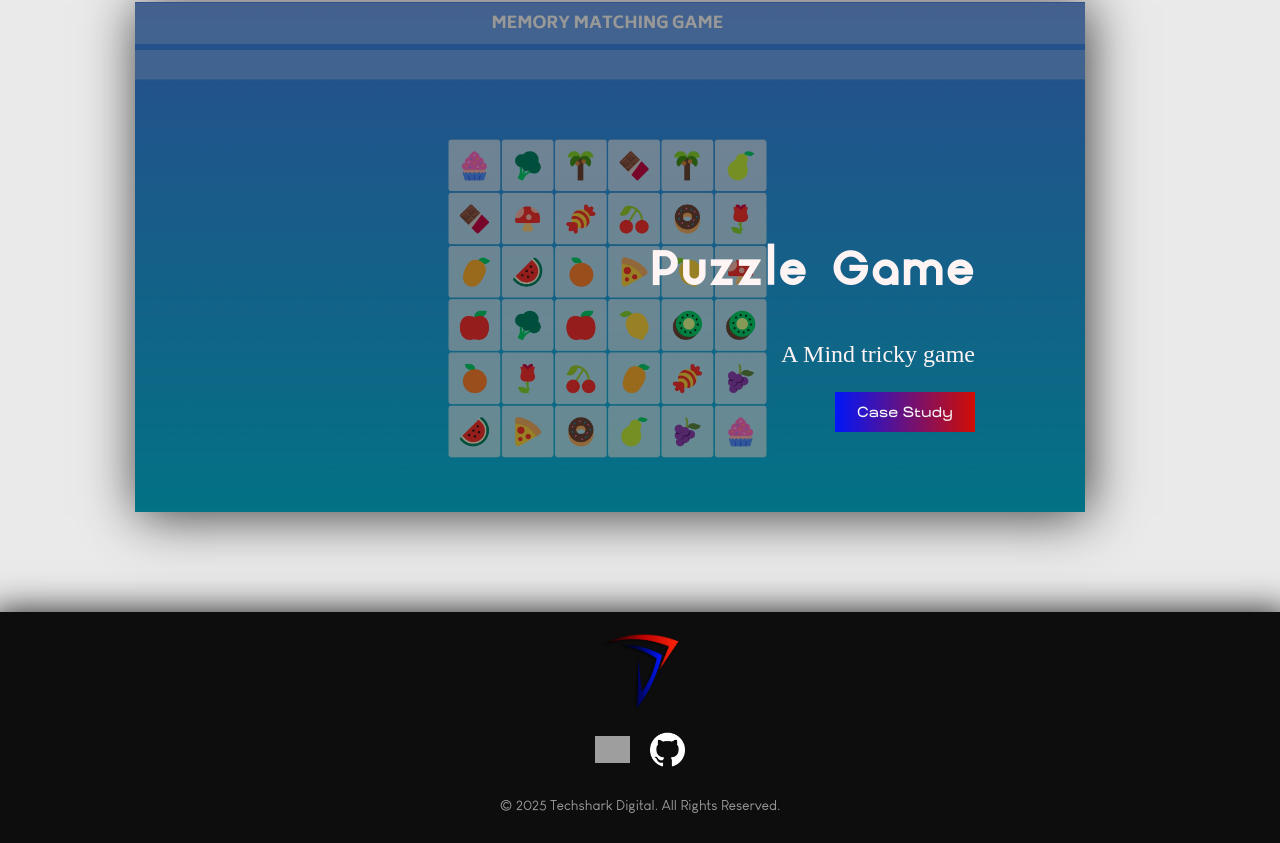
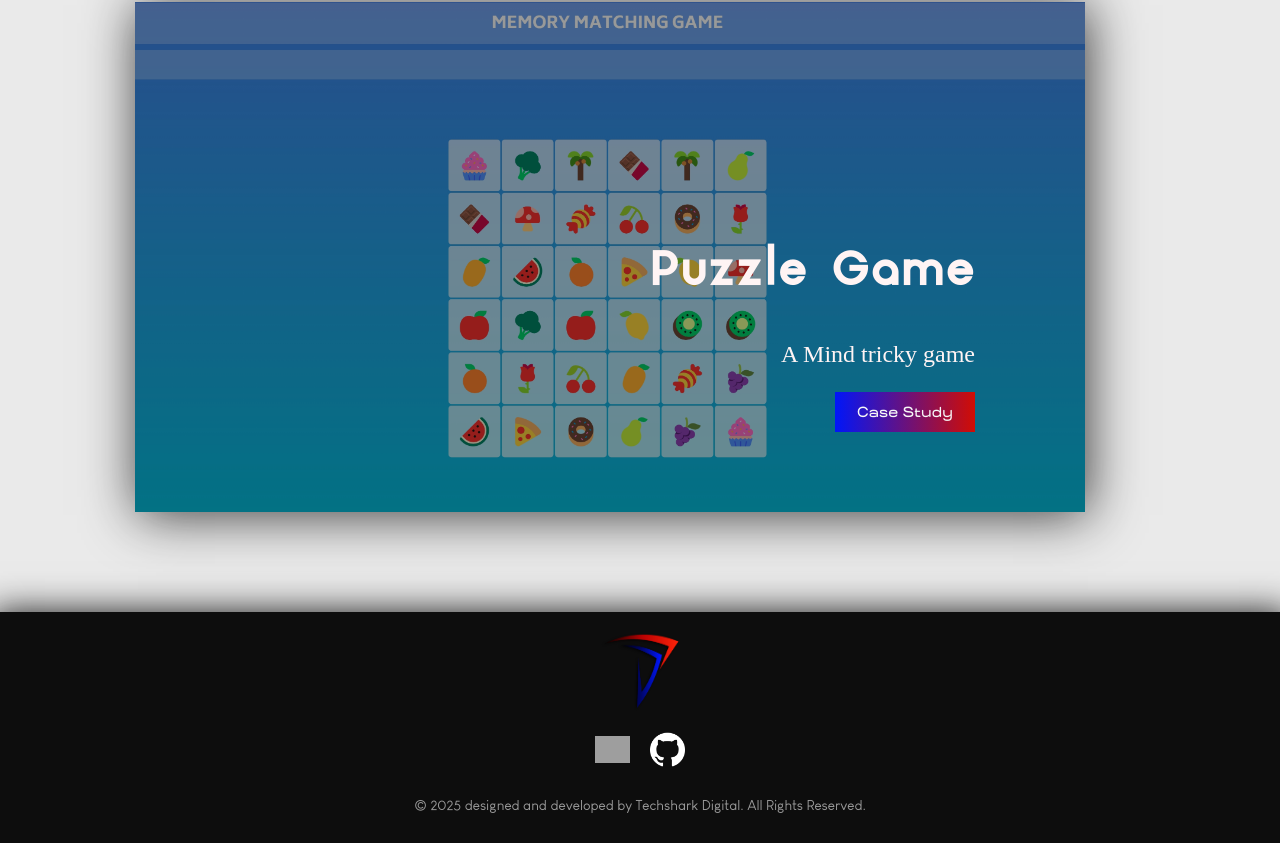
Before and after one commit to thanish2806/thanish-dev, a React (Vite) app: page / in a window 1280 px wide. Shown: the part 1676-2519 px from the top of the page. Built offline with nearby package versions, Linux system fonts and the light colour scheme; grey boxes are pictures that could not be loaded; a web font is replaced by a local one.

Commit message:
Update footer copyright text for clarity and completeness

```diff
--- a/src/footer.jsx
+++ b/src/footer.jsx
@@ -49,7 +49,8 @@ function Footer() {
       {/* Copyright bottom */}
       <p className="footer-credit">
         <p className="footer-credit">
-          © {new Date().getFullYear()} Techshark Digital. All Rights Reserved.
+          © {new Date().getFullYear()} designed and developed by Techshark
+          Digital. All Rights Reserved.
         </p>
       </p>
     </footer>
```
